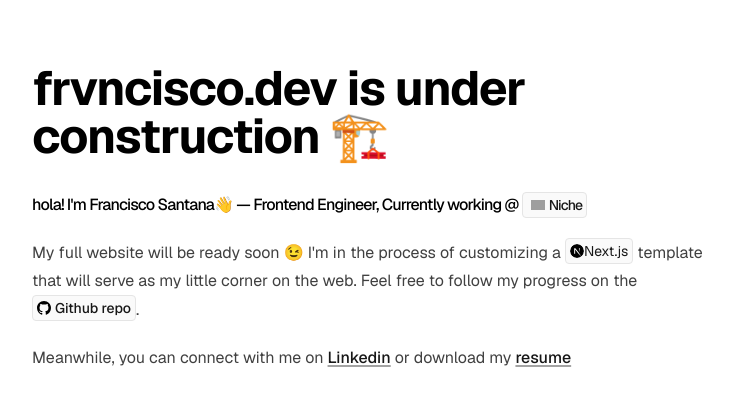
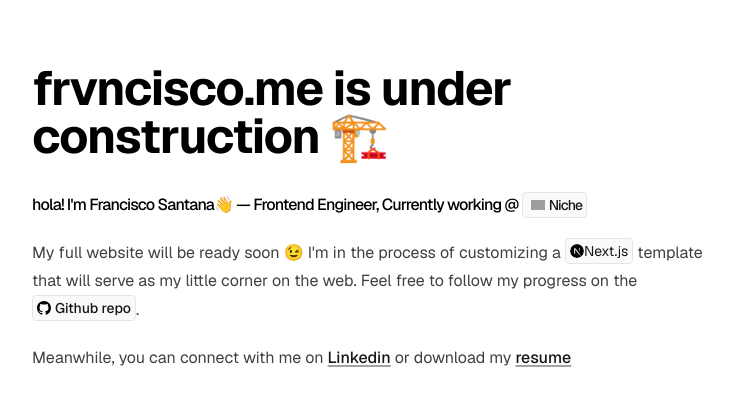
Before and after one commit to frvncisco/frvncisco-dot-me-portfolio, a Next.js app: page / in a window 1280 px wide. Shown: the top 406 px of the page, without its empty margins (272-1005 px from the left). Built offline with nearby package versions, Linux system fonts and the light colour scheme; grey boxes are pictures that could not be loaded.

Commit message:
fix typo on homepage, update linting command

```diff
--- a/app/page.tsx
+++ b/app/page.tsx
@@ -13,7 +13,7 @@ const Badge = (props) =>{
 export default function Page() {
   return (
     <section>
-      <h1 className="font-bold text-3xl md:text-5xl tracking-tight mt-2 mb-8">frvncisco.dev is under construction 🏗️</h1>
+      <h1 className="font-bold text-3xl md:text-5xl tracking-tight mt-2 mb-8">frvncisco.me is under construction 🏗️</h1>
       <h2 className="font-medium text-md mb-5 tracking-tighter">hola! I&apos;m Francisco Santana👋 — Frontend Engineer, Currently working @ <Badge href="https://www.niche.com/about/">	<img
         alt="Next.js logomark"
         src="/niche-logo.ico"
--- a/package.json
+++ b/package.json
@@ -1,15 +1,12 @@
 {
   "private": true,
-  "engines": {
-    "node": ">=18.17.0"
-},
   "scripts": {
     "dev": "next dev --turbo",
     "build": "npm run setup && next build",
     "build-only": "next build",
     "start": "next start",
     "setup": "node ./setup.mjs",
-    "lint": "eslint --fix --ext .js,.jsx .",
+    "lint": "eslint . --fix",
     "prepare": "husky install"
   },
   "dependencies": {
--- a/setup.mjs
+++ b/setup.mjs
@@ -30,7 +30,7 @@ const aboutPage = `export default function Page() {
          This is my about page.
       </p>
     </section>
-  );
+  )
 }
 `
 
@@ -42,7 +42,7 @@ const projectsPage = `export default function Page() {
         This is where your work experience goes.
       </p>
     </section>
-  );
+  )
 }
 `
 
```
Lines whose indentation alone changed are shown as unchanged.
